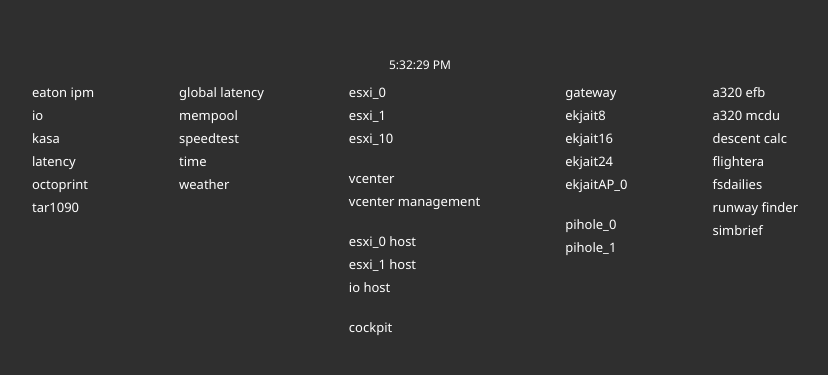
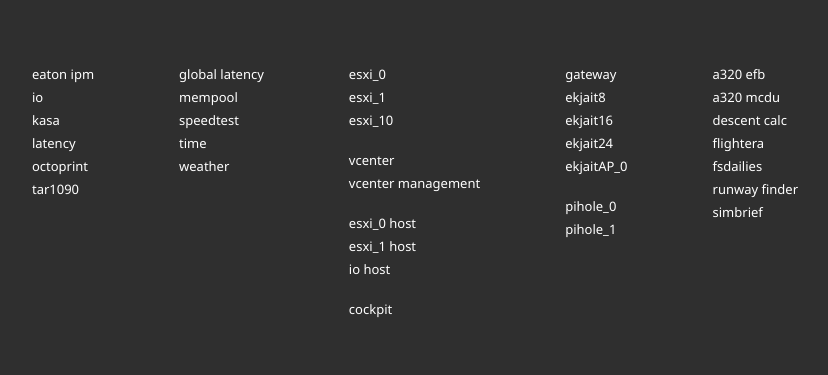
Before and after one commit to kimgnguyen/links, a plain HTML site: page index.html in a window 1280 px wide. Shown: the part 199-574 px from the top of the page, without its empty margins (220-1048 px from the left). Drawn offline with Linux system fonts and the light colour scheme.

Commit message:
Update index.html

```diff
--- a/index.html
+++ b/index.html
@@ -12,7 +12,7 @@
   </style>
 </head>
 <body>
-  <div id="clock" style="text-align: center; padding: 10px;"></div>
+
   <div class="links-wrapper">
     <div class="internal-links">
       <a class="mid" href="https://Venus.Ekjait.com:4680">eaton ipm</a>
```
